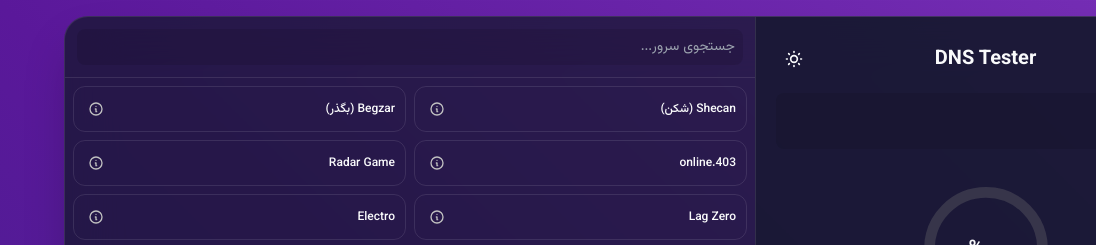
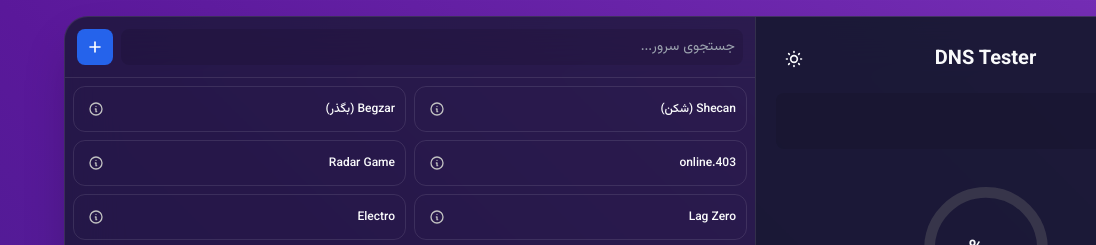
Before and after one commit to Freedom-Guard-Builder/DNS-Tester, a plain HTML site: page index.html in a window 1280 px wide. Shown: the top 245 px of the page, 0-1096 px from the left. Drawn offline with nearby package versions, Linux system fonts and the light colour scheme; no server answers.

Commit message:
Update index.html
Add Custom DNS input

```diff
--- a/index.html
+++ b/index.html
@@ -87,9 +87,12 @@
     </div>
 
     <div class="lg:w-3/5 flex flex-col flex-grow min-h-0">
-      <div class="p-3 border-b border-[var(--border-color)]">
+      <div class="p-3 border-b border-[var(--border-color)] flex items-center gap-2">
         <input id="search-box" type="text" placeholder="جستجوی سرور..."
           class="w-full bg-black/10 p-2 rounded-lg text-sm focus:ring-2 focus:ring-blue-500 focus:outline-none" />
+        <button id="add-dns-button" title="افزودن DNS سفارشی" class="flex-shrink-0 bg-blue-600 text-white p-2 rounded-lg hover:bg-blue-700 transition-colors">
+            <svg class="w-5 h-5" fill="none" stroke="currentColor" viewBox="0 0 24 24"><path stroke-linecap="round" stroke-linejoin="round" stroke-width="2" d="M12 6v6m0 0v6m0-6h6m-6 0H6"></path></svg>
+        </button>
       </div>
       <main id="dns-list" class="flex-grow p-2 overflow-y-auto custom-scrollbar grid grid-cols-1 sm:grid-cols-2 gap-2">
       </main>
```
